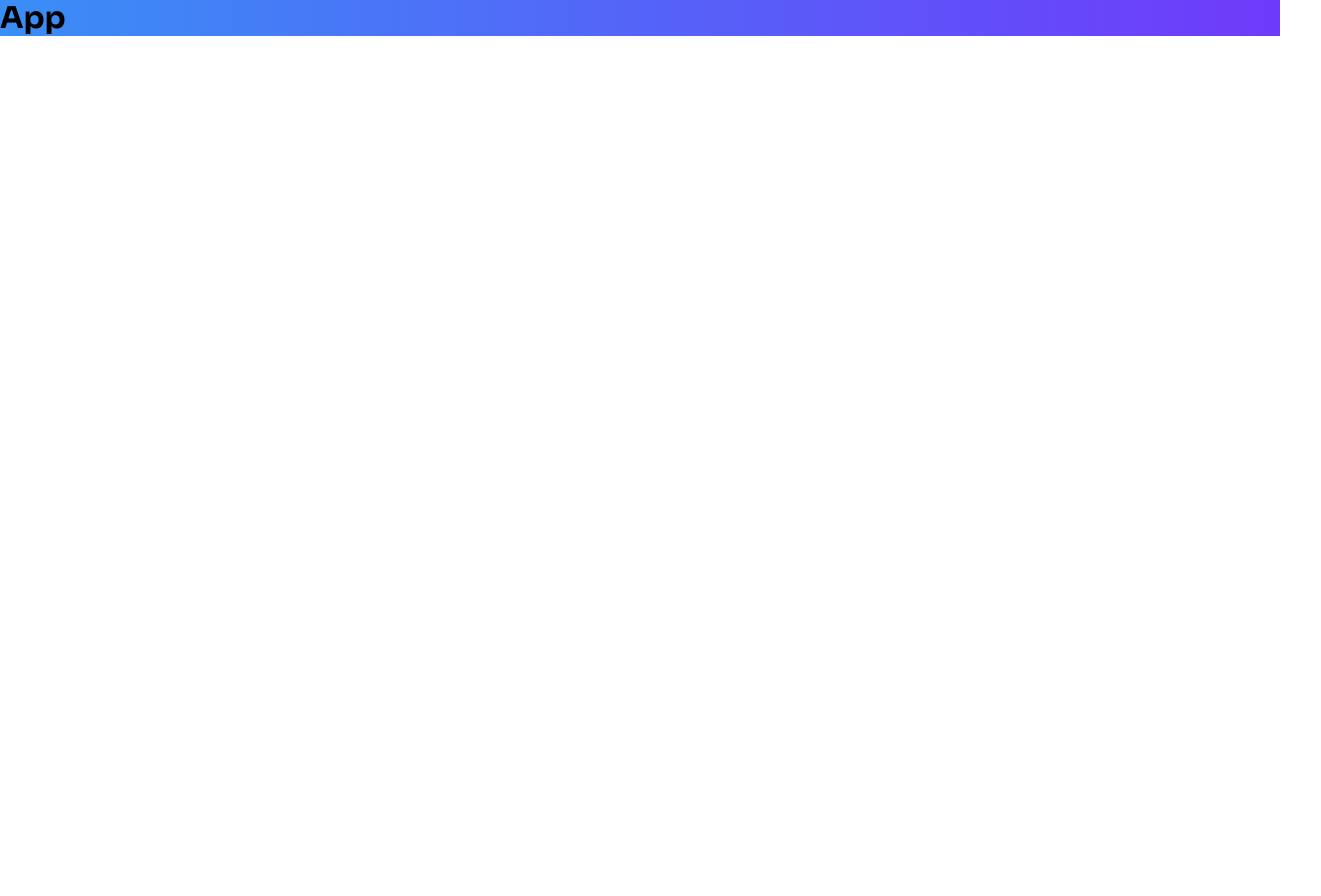
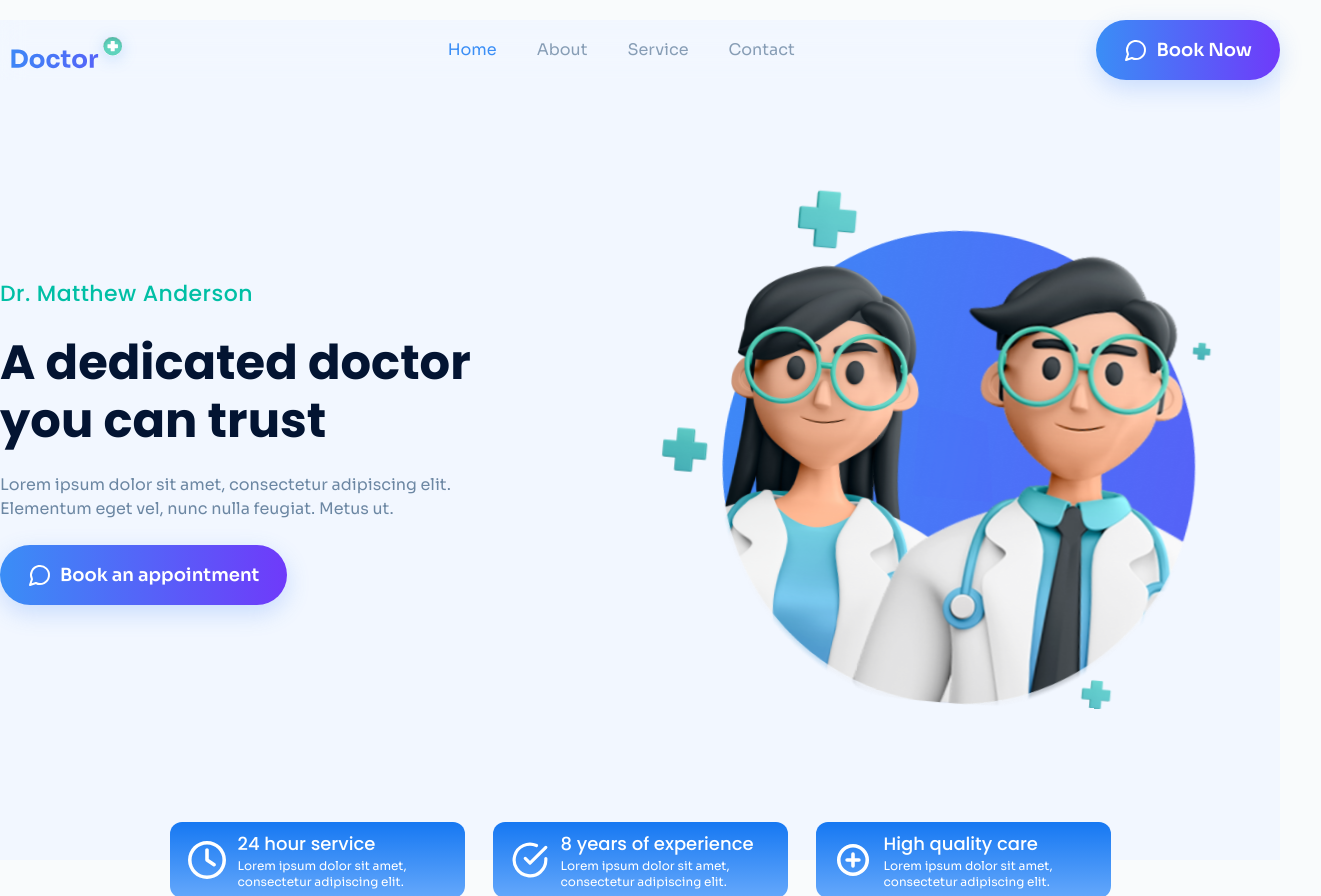
Before and after one commit to NazmulHossain2905/react-doctor-landing-page, a React (Vite) app: page / in a window 1280 px wide. Shown: the whole page, 1321 px wide, since content can reach past the window. Before the commit the page ends 800 px from the top, so only its background shows below. Built offline with nearby package versions, Linux system fonts and the light colour scheme.

Commit message:
hero and item list design complete

```diff
--- a/index.html
+++ b/index.html
@@ -1,4 +1,4 @@
-<!DOCTYPE html>
+<!doctype html>
 <html lang="en">
   <head>
     <meta charset="UTF-8" />
@@ -6,7 +6,7 @@
     <meta name="viewport" content="width=device-width, initial-scale=1.0" />
     <title>Doctor | Medical Landing Page</title>
   </head>
-  <body>
+  <body class="bg-[#F9FBFC] font-sora">
     <div id="root"></div>
     <script type="module" src="/src/main.jsx"></script>
   </body>
--- a/package.json
+++ b/package.json
@@ -11,7 +11,8 @@
   },
   "dependencies": {
     "react": "^18.2.0",
-    "react-dom": "^18.2.0"
+    "react-dom": "^18.2.0",
+    "react-icons": "^5.2.1"
   },
   "devDependencies": {
     "@types/react": "^18.2.66",
@@ -23,6 +24,8 @@
     "eslint-plugin-react-hooks": "^4.6.0",
     "eslint-plugin-react-refresh": "^0.4.6",
     "postcss": "^8.4.38",
+    "prettier": "^3.3.0",
+    "prettier-plugin-tailwindcss": "^0.6.1",
     "tailwindcss": "^3.4.3",
     "vite": "^5.2.0"
   }
--- a/src/App.jsx
+++ b/src/App.jsx
@@ -1,7 +1,20 @@
 import React from "react";
+import Navbar from "./components/Navbar";
+import Hero from "./components/Hero";
+import ListItems from "./components/ListItems";
 
 function App() {
-  return <div className="bg-gradient-lr text-3xl font-bold font-sora">App</div>;
+  return (
+    <>
+      <div className="bg-[#F2F7FF]">
+        <Navbar />
+        <div>
+          <Hero />
+          <ListItems />
+        </div>
+      </div>
+    </>
+  );
 }
 
 export default App;
--- /dev/null
+++ b/src/components/Hero.jsx
@@ -0,0 +1,30 @@
+import { Button } from "./ui";
+
+export default function Hero() {
+  return (
+    <div className="mx-auto mt-[80px] flex max-w-screen-xl flex-col-reverse items-center justify-between gap-4 px-2 pb-10 md:flex-row md:pb-[90px] lg:mt-[108px] lg:gap-[72px] lg:px-0">
+      <div className="mt-10 flex flex-col items-start gap-6 md:mt-0">
+        <h5 className="font-poppins text-[22px] font-medium tracking-[0.44px] text-secondary">
+          Dr. Matthew Anderson
+        </h5>
+        <h1 className="font-poppins text-4xl font-bold text-[#031432] md:text-5xl md:leading-[120%]">
+          A dedicated doctor <br />
+          you can trust
+        </h1>
+        <p className="max-w-[452px] text-para">
+          Lorem ipsum dolor sit amet, consectetur adipiscing elit. Elementum
+          eget vel, nunc nulla feugiat. Metus ut.
+        </p>
+        <Button title="Book an appointment" />
+      </div>
+
+      <div className="max-h-[506px] max-w-[678px]">
+        <img
+          className="custom-animate size-full object-contain"
+          src="/hero.png"
+          alt="Hero"
+        />
+      </div>
+    </div>
+  );
+}
--- /dev/null
+++ b/src/components/ListItems.jsx
@@ -0,0 +1,32 @@
+import React from "react";
+import { FaRegClock } from "react-icons/fa6";
+import { FiCheckCircle } from "react-icons/fi";
+import { PiPlusCircleBold } from "react-icons/pi";
+
+export default function ListItems() {
+  return (
+    <div className="mx-auto flex max-w-screen-xl items-center justify-center gap-7">
+      <Item title="24 hour service" />
+      <Item title="8 years of experience" Icon={FiCheckCircle} />
+      <Item title="High quality care" Icon={PiPlusCircleBold} />
+    </div>
+  );
+}
+
+function Item({
+  Icon = FaRegClock,
+  title = "",
+  description = "Lorem ipsum dolor sit amet, consectetur adipiscing elit.",
+}) {
+  return (
+    <div className="flex max-w-[295px] translate-y-[50%] items-center gap-3 rounded-[12px] bg-gradient-to-t from-[#65A8FB] to-[#1678F2] px-[18px] py-2 text-white">
+      <div>
+        <Icon className="size-[38px]" />
+      </div>
+      <div>
+        <h3 className="font-poppins text-lg font-medium">{title}</h3>
+        <p className="font-sora text-xs">{description}</p>
+      </div>
+    </div>
+  );
+}
--- /dev/null
+++ b/src/components/Navbar.jsx
@@ -0,0 +1,113 @@
+import { HiMiniBars3BottomRight } from "react-icons/hi2";
+import Button from "./ui/Button";
+import { useState } from "react";
+import { IoMdClose } from "react-icons/io";
+
+export default function Navbar() {
+  const [isOpen, setIsOpen] = useState(false);
+
+  return (
+    <div className="sticky top-2 z-50 mx-auto mt-5 flex max-w-screen-xl items-center justify-between bg-[#F2F7FF] bg-opacity-40 p-2 backdrop-blur-md lg:p-0">
+      <a href="/">
+        <img
+          className="h-[50px] w-[146px] object-contain"
+          src="/logo.svg"
+          alt="Logo"
+        />
+      </a>
+
+      <ul className="hidden items-center gap-10 md:flex">
+        <li>
+          <a
+            className="text-primary-start hover:text-primary-start hover:opacity-100"
+            href="#"
+          >
+            Home
+          </a>
+        </li>
+        <li>
+          <a
+            className="text-para opacity-80 hover:text-primary-start hover:opacity-100"
+            href="#"
+          >
+            About
+          </a>
+        </li>
+        <li>
+          <a
+            className="text-para opacity-80 hover:text-primary-start hover:opacity-100"
+            href="#"
+          >
+            Service
+          </a>
+        </li>
+        <li>
+          <a
+            className="text-para opacity-80 hover:text-primary-start hover:opacity-100"
+            href="#"
+          >
+            Contact
+          </a>
+        </li>
+      </ul>
+
+      <Button className="hidden md:flex" />
+
+      {/* Mobile Screen */}
+      <div className="relative md:hidden">
+        {isOpen ? (
+          <IoMdClose
+            onClick={() => setIsOpen(false)}
+            className="size-7 cursor-pointer text-primary-end"
+          />
+        ) : (
+          <HiMiniBars3BottomRight
+            onClick={() => setIsOpen(true)}
+            className="size-7 cursor-pointer text-primary-end"
+          />
+        )}
+
+        {isOpen && (
+          <div className="absolute right-2 top-8 min-w-[220px] rounded-2xl border bg-white p-4 shadow-lg">
+            <ul className="mb-8 flex flex-col items-center gap-6">
+              <li>
+                <a
+                  className="text-primary-start hover:text-primary-start hover:opacity-100"
+                  href="#"
+                >
+                  Home
+                </a>
+              </li>
+              <li>
+                <a
+                  className="text-para opacity-80 hover:text-primary-start hover:opacity-100"
+                  href="#"
+                >
+                  About
+                </a>
+              </li>
+              <li>
+                <a
+                  className="text-para opacity-80 hover:text-primary-start hover:opacity-100"
+                  href="#"
+                >
+                  Service
+                </a>
+              </li>
+              <li>
+                <a
+                  className="text-para opacity-80 hover:text-primary-start hover:opacity-100"
+                  href="#"
+                >
+                  Contact
+                </a>
+              </li>
+            </ul>
+
+            <Button className="w-full" />
+          </div>
+        )}
+      </div>
+    </div>
+  );
+}
--- /dev/null
+++ b/src/components/ui/Button.jsx
@@ -0,0 +1,18 @@
+import { LuMessageCircle } from "react-icons/lu";
+
+export default function Button({
+  title = "Book Now",
+  Icon = LuMessageCircle,
+  className = "",
+  onClick = () => {},
+}) {
+  return (
+    <button
+      onClick={onClick}
+      className={`bg-gradient-lr flex items-center gap-2 rounded-full px-7 py-4 text-lg font-semibold text-white transition hover:-rotate-3 ${className}`}
+    >
+      <Icon className="size-6" />
+      {title}
+    </button>
+  );
+}
--- /dev/null
+++ b/src/components/ui/index.jsx
@@ -0,0 +1,3 @@
+import Button from "./Button";
+
+export { Button };
--- a/src/index.css
+++ b/src/index.css
@@ -8,5 +8,16 @@
 @layer components {
   .bg-gradient-lr {
     @apply bg-gradient-to-r from-primary-start to-primary-end;
+    box-shadow: 0px 8px 23px 0px rgba(65, 132, 247, 0.24);
+  }
+
+  .custom-animate {
+    animation: custom 4s cubic-bezier(0.19, 1, 0.22, 1) infinite alternate;
+  }
+
+  @keyframes custom {
+    to {
+      transform: translateX(20px) rotate(5deg);
+    }
   }
 }
--- a/tailwind.config.js
+++ b/tailwind.config.js
@@ -9,6 +9,7 @@ export default {
           end: "#6F3AFA ",
         },
         secondary: "#00BFA5",
+        para: "#6c87a3",
       },
       fontFamily: {
         poppins: ["Poppins", "sans-serif"],
```
Also changed, not shown: 2 other files (tests, documents, lock files or other folders).
